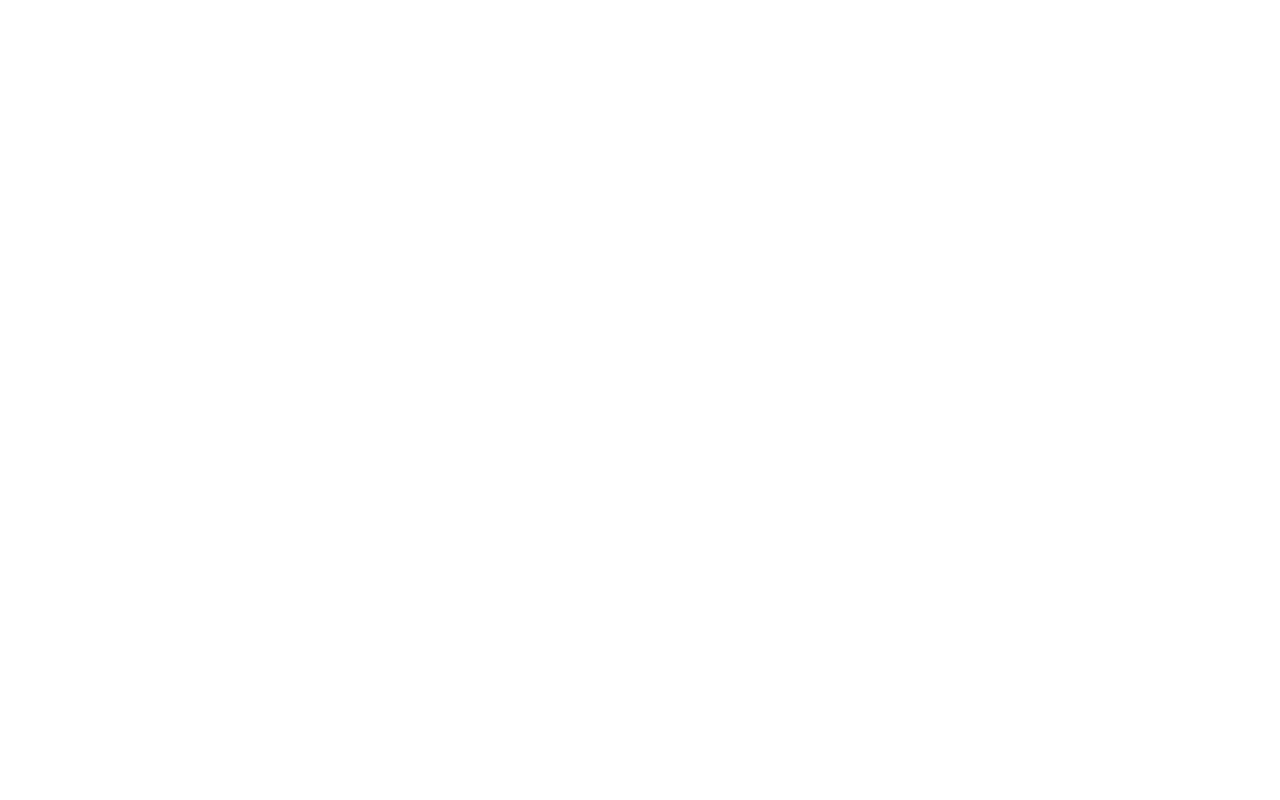
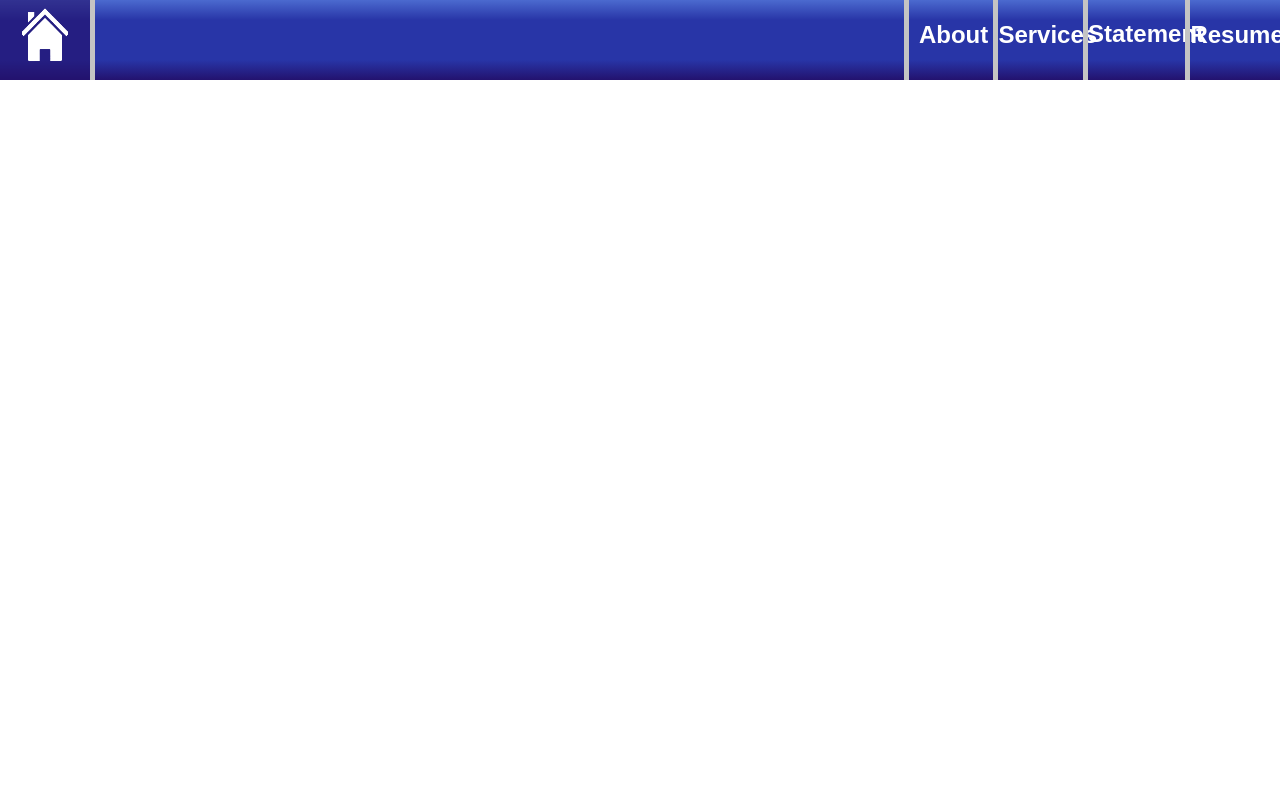
Before and after one commit to Jake-Morton/Jake-Morton.github.io, a plain HTML site: page resume/resume.html in a window 1280 px wide. Shown: the top 800 px of the page. Drawn offline with Linux system fonts and the light colour scheme.

Commit message:
add resume and finish navigation

```diff
--- a/index.css
+++ b/index.css
@@ -11,7 +11,7 @@
 }
 
 #MainBack {
-    height: 300%;
+    height: 250%;
     width: 100%;
     position: absolute;
     top: 85%;
--- a/resume/resume.css
+++ b/resume/resume.css
@@ -0,0 +1,91 @@
+#headBar {
+    height: 10%;
+    width: 100%;
+    position: fixed;
+    top: 0%;
+    left: 0%;
+    background: linear-gradient(180deg, rgb(75, 106, 207), rgb(40, 53, 167), rgb(40, 53, 167), rgb(40, 53, 167), rgb(35, 18, 110));
+    background-position: center;
+    background-repeat: no-repeat;
+    background-size: 100% 100%;
+}
+
+#home {
+    height: 100%;
+    width: 7%;
+    position: absolute;
+    top: 0%;
+    left: 0%;
+
+    border-right: solid;
+    border-right-width: 5px;
+    border-right-color: rgb(196, 196, 196);
+}
+
+#home:hover {
+    background-color:rgba(35, 18, 110, 0.63);
+}
+
+#about {
+    height: 100%;
+    width: 7%;
+    position: absolute;
+    top: 0%;
+    right: 22%;
+
+    border-left: solid;
+    border-left-width: 5px;
+    border-left-color: rgb(196, 196, 196);
+}
+
+#about:hover {
+    background-color:rgba(35, 18, 110, 0.63);
+}
+
+#service {
+    height: 100%;
+    width: 7%;
+    position: absolute;
+    top: 0%;
+    right: 15%;
+
+    border-left: solid;
+    border-left-width: 5px;
+    border-left-color: rgb(196, 196, 196);
+}
+
+#service:hover {
+    background-color:rgba(35, 18, 110, 0.63);
+}
+
+#statementNav {
+    height: 100%;
+    width: 8%;
+    position: absolute;
+    top: 0%;
+    right: 7%;
+
+    border-left: solid;
+    border-left-width: 5px;
+    border-left-color: rgb(196, 196, 196);
+}
+
+#statementNav:hover {
+    background-color:rgba(35, 18, 110, 0.63);
+}
+
+#resume {
+    height: 100%;
+    width: 7%;
+    position: absolute;
+    top: 0%;
+    right: 0%;
+
+    border-left: solid;
+    border-left-width: 5px;
+    border-left-color: rgb(196, 196, 196);
+}
+
+#resume:hover {
+    background-color:rgba(35, 18, 110, 0.63);
+}
--- a/resume/resume.html
+++ b/resume/resume.html
@@ -0,0 +1,36 @@
+<!DOCTYPE html>
+<html lang="en">
+<head>
+    <meta charset="UTF-8">
+    <meta http-equiv="X-UA-Compatible" content="IE=edge">
+    <meta name="viewport" content="width=device-width, initial-scale=1.0">
+    <link rel="icon" href="../images/hammer.png" type="image/png">
+    <link rel=stylesheet href="resume.css" type="text/css" />
+    <title>J Morton Resume</title>
+</head>
+<body>
+    <embed src="../docs/JMortonResume.pdf" width="100%" height="2100px">
+
+    <div id = "headBar">
+        <div id="home" class="retailLink" onclick="window.location.href = '../index.html'" style="cursor: pointer;">
+            <img id="homeIcon" src="../images/home.png" style="height: 75%; width: 56%; margin-left:22%; margin-top: 7%;">
+        </div>
+
+        <div id="about" class="retailLink" onclick="window.location.href = '../index.html#aboutTitle'" style="cursor: pointer; text-align: center; color: white;">
+            <p style="font-size: 150%; font-family: sans-serif; margin-top: 23%;"><b>About</b></p>
+        </div>
+
+        <div id="service" class="retailLink" onclick="window.location.href = '../index.html#serviceTitle'" style="cursor: pointer; text-align: center; color: white;">
+            <p style="font-size: 150%; font-family: sans-serif; margin-top: 23%;"><b>Services</b></p>
+        </div>
+
+        <div id="statementNav" class="retailLink" onclick="window.location.href = '../index.html#statementTitle'" style="cursor: pointer; text-align: center; color: white;">
+            <p style="font-size: 150%; font-family: sans-serif; margin-top: 20%;"><b>Statement</b></p>
+        </div>
+
+        <div id="resume" class="retailLink" onclick="window.location.href = 'resume/resume.html'" style="cursor: pointer; text-align: center; color: white;">
+            <p style="font-size: 150%; font-family: sans-serif; margin-top: 23%;"><b>Resume</b></p>
+        </div>
+    </div>
+</body>
+</html>
```
Also changed, not shown: index.html (+2 -2 lines), 1 other file.
